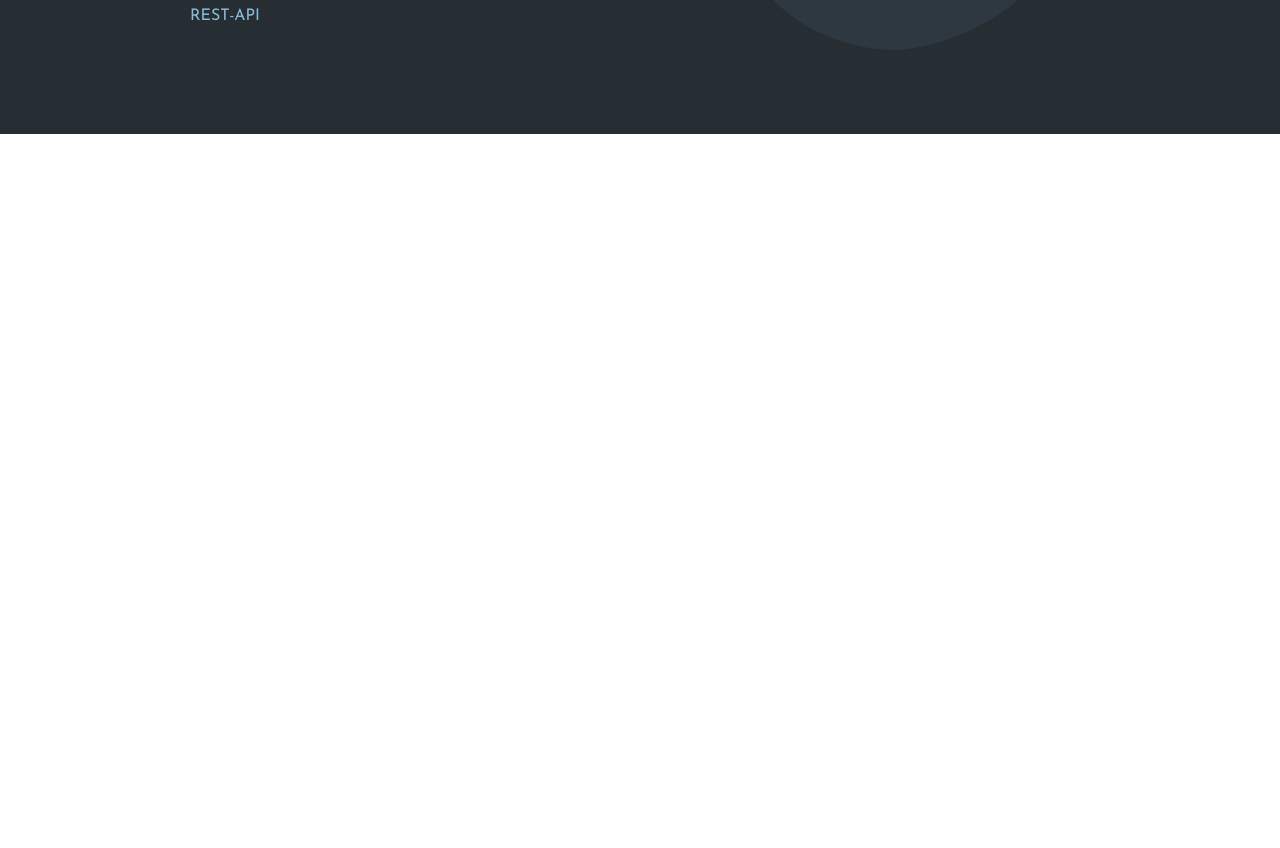
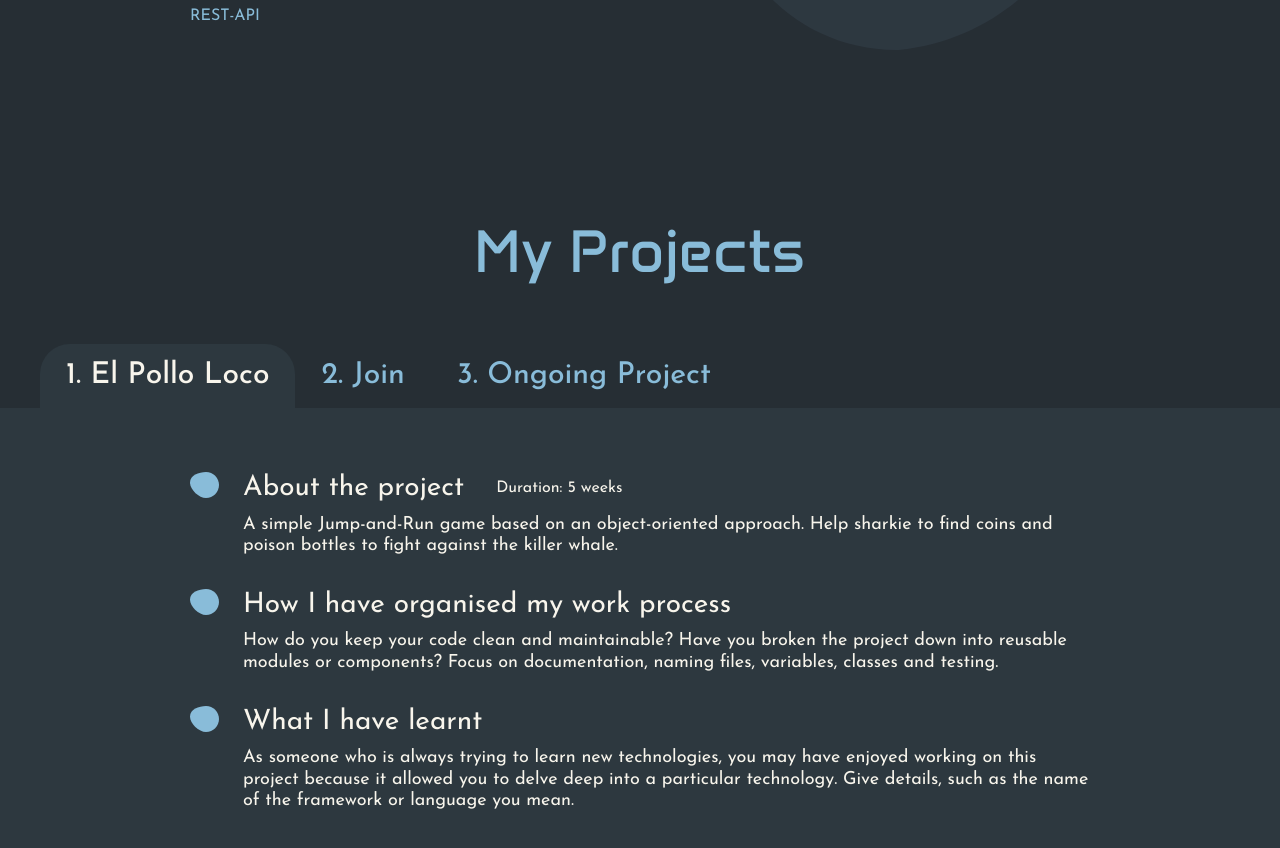
Before and after one commit to Saki63/portfolio, an Angular app: page / in a window 1280 px wide. Shown: the part 1803-2651 px from the top of the page. Before the commit the page ends 1937 px from the top, so only its background shows below. Built offline with nearby package versions, Linux system fonts and the light colour scheme.

Commit message:
feat: add left side of "my projects" section

```diff
--- a/src/app/app.component.html
+++ b/src/app/app.component.html
@@ -5,5 +5,8 @@
 <app-section [title]="'My Skills'">
    <app-my-skills></app-my-skills>
 </app-section>
+<app-section [title]="'My Projects'">
+   <app-my-projects></app-my-projects>
+</app-section>
 
 <router-outlet></router-outlet>
--- a/src/app/app.component.ts
+++ b/src/app/app.component.ts
@@ -5,11 +5,12 @@ import { LandingpageComponent } from "./landingpage/landingpage.component";
 import { SectionComponent } from "./section/section.component";
 import { WhyMeComponent } from "./why-me/why-me.component";
 import { MySkillsComponent } from './my-skills/my-skills.component';
+import { MyProjectsComponent } from './my-projects/my-projects.component';
 
 @Component({
   selector: 'app-root',
   standalone: true,
-  imports: [CommonModule, RouterOutlet, LandingpageComponent, SectionComponent, WhyMeComponent, MySkillsComponent],
+  imports: [CommonModule, RouterOutlet, LandingpageComponent, SectionComponent, WhyMeComponent, MySkillsComponent, MyProjectsComponent],
   templateUrl: './app.component.html',
   styleUrl: './app.component.scss'
 })
--- /dev/null
+++ b/src/app/my-projects/my-projects.component.html
@@ -0,0 +1,34 @@
+
+<div class="content">
+    <menu class="tabs">
+        @for (project of projects; let idx = $index; track project){
+            <button [ngClass]="getTabClass(idx)">{{getTabTitle(idx, project.title)}}</button>
+        }
+    </menu>
+    <div class="tab_content">
+        <div class="content_limit">
+            <ul class="content_left">
+                @for (descriptionPoint of projects[activeTabIdx].description; let idx = $index; track descriptionPoint){
+                    <li class="description_container">
+                        <svg class="bullet_point" viewBox="0 0 29 26" fill="none" xmlns="http://www.w3.org/2000/svg">
+                            <path d="M29 13C29 20.1797 23.1797 26 16 26C8.8203 26 0 17.6797 0 10.5C0 3.3203 8.8203 0 16 0C23.1797 0 29 5.8203 29 13Z" fill="#89BCD9"/>
+                        </svg>
+                        <div class="description">
+                            <div class="first_line">
+                                <h4>{{descriptionPoint.title}}</h4>
+                                @if (idx === 0){
+                                    <span>{{getProjectDuration(projects[activeTabIdx].duration)}}</span>
+                                }
+                            </div>
+
+                            <p>{{descriptionPoint.text}}</p>
+                        </div>
+                    </li>
+                }
+            </ul>
+            <div>
+
+            </div>
+        </div>
+    </div>
+</div>
--- /dev/null
+++ b/src/app/my-projects/my-projects.component.scss
@@ -0,0 +1,74 @@
+@import '../shared/scss/fonts.scss';
+@import '../shared/scss/button.scss';
+@import '../../styles.scss';
+
+.content_limit{
+    max-width: 900px;
+}
+
+.content {
+    .tabs{
+        button {
+            border: none;
+            background-color: transparent;
+            color: $primary-color;
+            border-radius: 30px 30px 0 0;
+            font-size: 30px;
+            font-family: 'Josefin_Sans_Medium';
+            line-height: 120%;
+        }
+
+        .active {
+            background-color: $secondary-dark-color;
+            color: $secondary-color;
+        }
+    }
+
+    .tab_content{
+        @include flex-box($ai: start, $g: 24px);
+        padding: 32px;
+        width: 100vw;
+        max-width: 100%;
+        background-color: $secondary-dark-color;
+        color: $secondary-color;
+
+        .content_left{
+            padding: 0;
+
+        }
+    }
+}
+
+.description_container {
+    @include flex-box($ai: start, $g: 24px);
+    margin: 32px 0;
+    .bullet_point{
+        width: 29px;
+        min-width: 29px;
+        height: 26px;
+    }
+
+    .description{
+        @include flex-box($fd: column, $ai: start, $g: 8px);
+
+
+        .first_line {
+            @include flex-box($ai: center, $g: 32px);
+            h4{
+                font-family: 'Josefin_Sans_Regular';
+                font-size: 28px;
+                font-weight: 400;
+                line-height: 120%;
+            }
+            span {
+                line-height: 120%;
+            }
+        }
+
+        p{
+            font-family: 'Josefin_Sans_Regular';
+            font-size: 18px;
+            line-height: 120%;
+        }
+    }
+}
--- /dev/null
+++ b/src/app/my-projects/my-projects.component.ts
@@ -0,0 +1,91 @@
+import { Component } from '@angular/core';
+import { CommonModule } from '@angular/common';
+
+@Component({
+  selector: 'app-my-projects',
+  standalone: true,
+  imports: [CommonModule],
+  templateUrl: './my-projects.component.html',
+  styleUrl: './my-projects.component.scss'
+})
+export class MyProjectsComponent {
+  activeTabIdx = 0;
+  projects = [{
+    title: "El Pollo Loco",
+    duration: "5 weeks",
+    description: [
+      {
+        title: "About the project",
+        text: "A simple Jump-and-Run game based on an object-oriented approach. Help sharkie to find coins and poison bottles to fight against the killer whale.",
+      },
+      {
+        title: "How I have organised my work process",
+        text: "How do you keep your code clean and maintainable? Have you broken the project down into reusable modules or components? Focus on documentation, naming files, variables, classes and testing.",
+      },
+      {
+        title: "What I have learnt",
+        text: "As someone who is always trying to learn new technologies, you may have enjoyed working on this project because it allowed you to delve deep into a particular technology. Give details, such as the name of the framework or language you mean.",
+      }
+    ],
+    picture: "",
+    technologies: ['html', 'javascript', 'css'],
+    serverUrl: "",
+    githubUrl: "",
+  },
+  {
+    title: "Join",
+    duration: "2 month",
+    description: [
+      {
+        title: "About the project",
+        text: "Task manager inspired by the Kanban System. Create and organize tasks using drag and drop functions, assign users and categories.",
+      },
+      {
+        title: "How I have organised my work process",
+        text: "How do you keep your code clean and maintainable? Have you broken the project down into reusable modules or components? Focus on documentation, naming files, variables, classes and testing.",
+      },
+      {
+        title: "What I have learnt",
+        text: "As someone who is always trying to learn new technologies, you may have enjoyed working on this project because it allowed you to delve deep into a particular technology. Give details, such as the name of the framework or language you mean.",
+      }
+    ],
+    picture: "",
+    technologies: ['html', 'javascript', 'css'],
+    serverUrl: "",
+    githubUrl: "",
+  },
+  {
+    title: "Ongoing Project",
+    duration: "",
+    description: [
+      {
+        title: "About the project",
+        text: "What are you currently working on and what features are you implementing? What is the key to success in your projects? You can mention good planning, code quality and execution. Show a desire to learn new technologies and continually improve your skills.",
+      }
+    ],
+    picture: "",
+    technologies: ['angular', 'typescript', 'html', 'javascript', 'css'],
+    serverUrl: "",
+    githubUrl: "",
+  }];
+
+  getTabTitle(index: number, title: string){
+    const number = index + 1;
+    return `${number}. ${title}`;
+  }
+
+  getTabClass(index: number){
+    if (index === this.activeTabIdx){
+      return "active";
+    }
+    return "";
+  }
+
+  getProjectDuration(duration: string){
+    return `Duration:  ${duration}`;
+  }
+
+  changeTab(){
+    this.activeTabIdx = 1;
+  }
+}
--- a/src/styles.scss
+++ b/src/styles.scss
@@ -20,6 +20,8 @@ $secondary-color: #F8F5EC; //#F28A62 #F9CB71
 $inactive: #262E341F;
 $error: #E44C36;
 $done: #97E163;
+$secondary-dark-color: #2D383F;
+
 
 
 $content-limit: 1200px;
```
